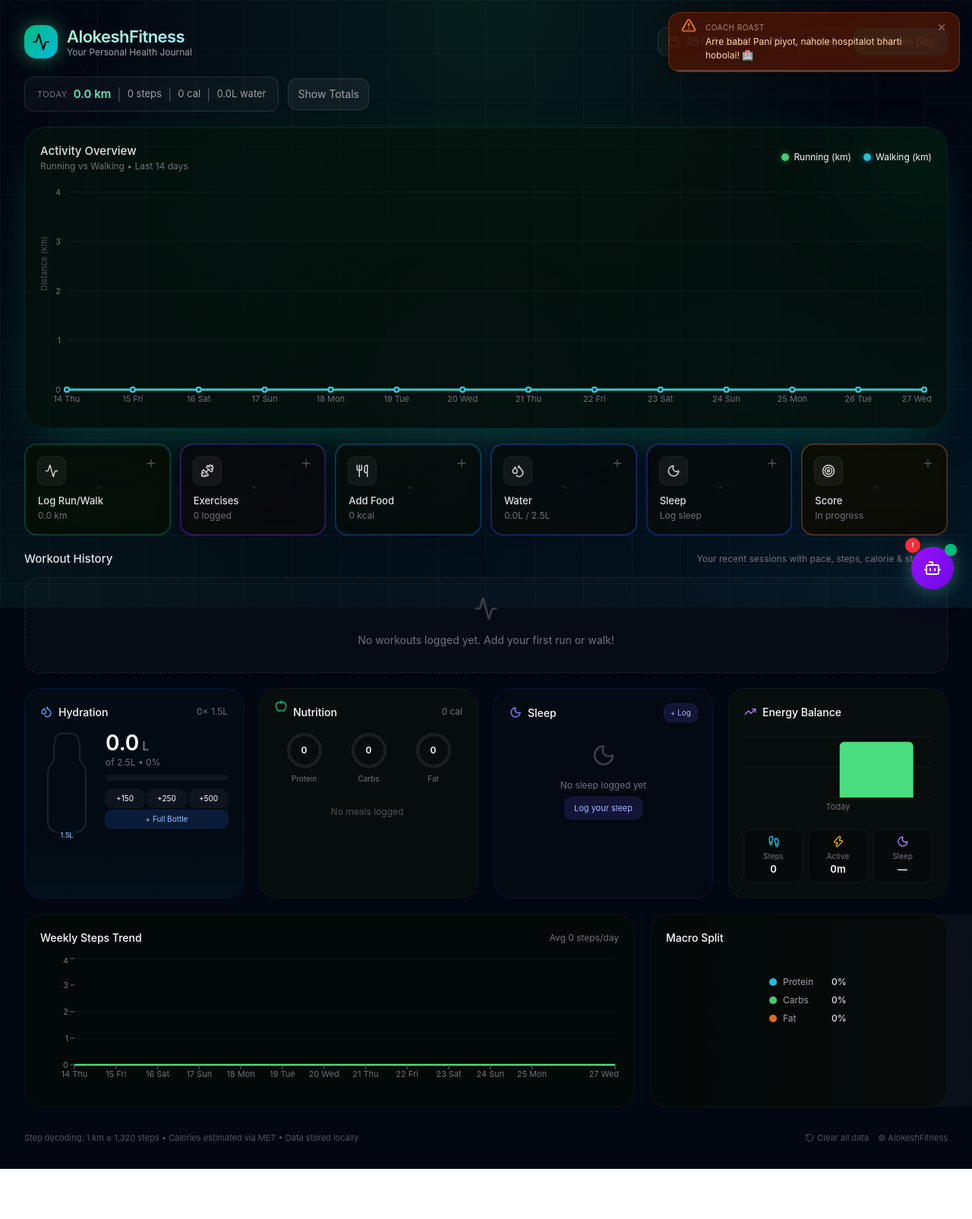
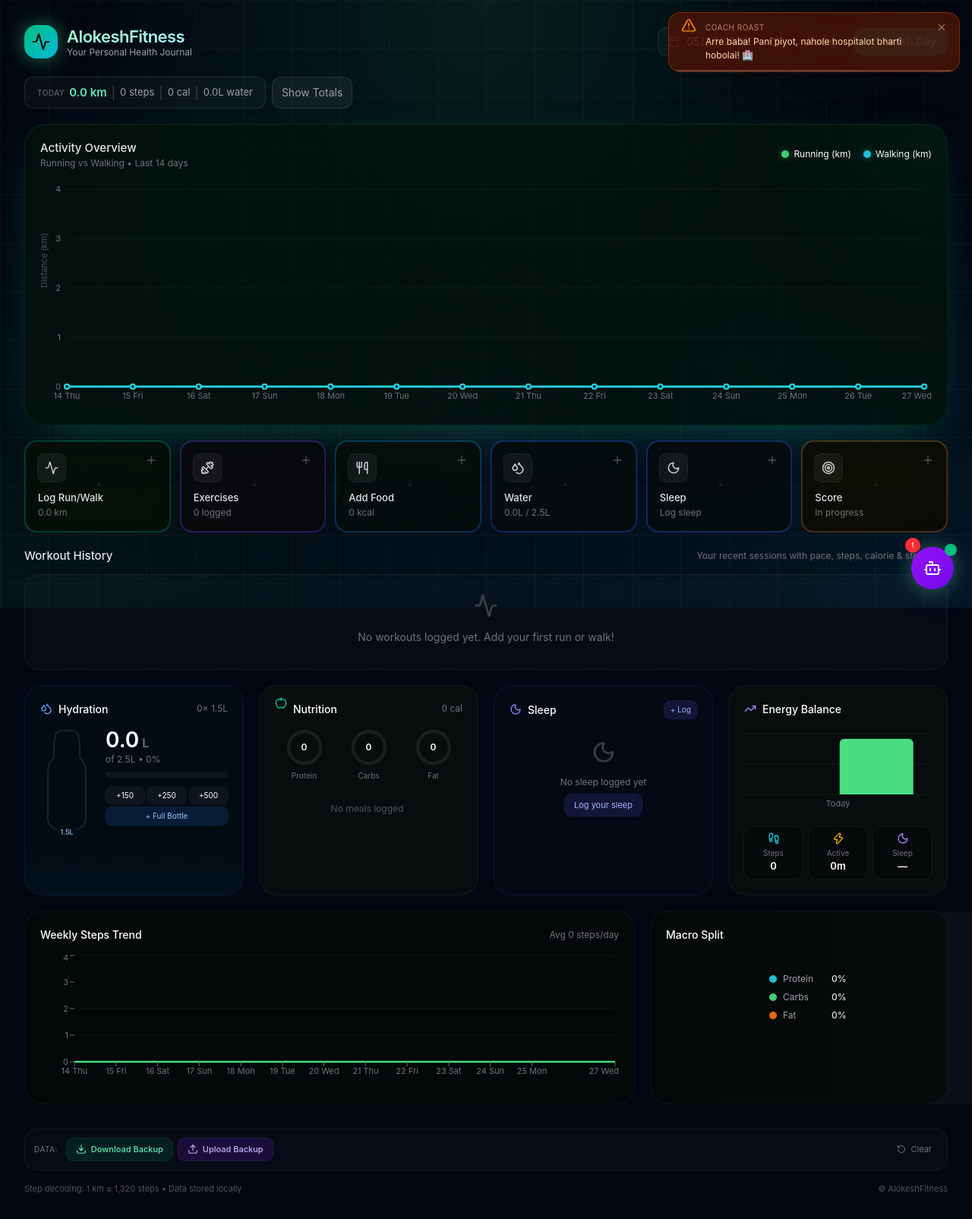
Before and after one commit to Alokesh13/fitness, a React (Vite) app: page / in a window 1280 px wide. Shown: the top 1605 px of the page at 76% size. Before the commit the page ends 1539 px from the top, so only its background shows below. Built offline with nearby package versions, Linux system fonts and the light colour scheme.

Commit message:
Implement data import/export features
Add import and export functionality for journal data

```diff
--- a/src/App.tsx
+++ b/src/App.tsx
@@ -4,9 +4,9 @@ import {
   Pie, PieChart, RadialBar, RadialBarChart, ResponsiveContainer, Tooltip, XAxis, YAxis
 } from "recharts";
 import {
-  Activity, Apple, Award, Beef, Calendar, Check, Droplets, Dumbbell, Edit2, Flame,
+  Activity, AlertCircle, Apple, Award, Beef, Calendar, Check, Download, Droplets, Dumbbell, Edit2, Flame,
   Footprints, Heart, Moon, Plus, RotateCcw, Save, Sun, Target, Trash2, TrendingUp,
-  Utensils, Watch, X, Zap
+  Upload, Utensils, Watch, X, Zap
 } from "lucide-react";
 import AICoach from "./AICoach";
 
@@ -136,7 +136,56 @@ export default function App() {
   const [waterPop, setWaterPop] = useState(false);
   const [coachNotif, setCoachNotif] = useState<string | null>(null);
   const [showStats, setShowStats] = useState(false);
+  const [showImport, setShowImport] = useState(false);
+  const [importMsg, setImportMsg] = useState<{ text: string; type: "success" | "error" } | null>(null);
+  const fileInputRef = useRef<HTMLInputElement>(null);
   const notifCounter = useRef(0);
+
+  const handleDownload = () => {
+    const payload = {
+      version: 1,
+      exportedAt: new Date().toISOString(),
+      app: "AlokeshFitness",
+      data: journal,
+    };
+    const data = JSON.stringify(payload, null, 2);
+    const blob = new Blob([data], { type: "application/json" });
+    const url = URL.createObjectURL(blob);
+    const a = document.createElement("a");
+    a.href = url;
+    a.download = `alokesh-fitness-backup-${todayISO()}.json`;
+    document.body.appendChild(a);
+    a.click();
+    document.body.removeChild(a);
+    URL.revokeObjectURL(url);
+    setImportMsg({ text: `Bhal! ${Object.keys(journal).length} din-ta data download korli! 💾`, type: "success" });
+    setTimeout(() => setImportMsg(null), 4000);
+  };
+
+  const handleUpload = (e: React.ChangeEvent<HTMLInputElement>) => {
+    const file = e.target.files?.[0];
+    if (!file) return;
+    const reader = new FileReader();
+    reader.onload = (ev) => {
+      try {
+        const raw = ev.target?.result as string;
+        const parsed = JSON.parse(raw);
+        const data = parsed.data ?? parsed;
+        if (typeof data !== "object" || data === null) throw new Error("Invalid");
+        setJournal(data);
+        setShowImport(false);
+        setImportMsg({ text: `✅ Bhal korli! ${Object.keys(data).length} din-ta data import korli!`, type: "success" });
+        setTimeout(() => setImportMsg(null), 4000);
+      } catch {
+        setImportMsg({ text: `❌ Boka file! Valid AlokeshFitness backup nao. Try again.`, type: "error" });
+        setTimeout(() => setImportMsg(null), 4000);
+      }
+    };
+    reader.readAsText(file);
+    if (fileInputRef.current) fileInputRef.current.value = "";
+  };
+
+  const dayCount = Object.keys(journal).length;
 
   const triggerCoachNotif = useCallback((event: string) => {
     notifCounter.current += 1;
@@ -263,9 +312,9 @@ export default function App() {
         <div className="absolute bottom-[20%] left-[40%] h-56 w-56 rounded-full bg-violet-500/4 blur-[70px] anim-float delay-500" />
       </div>
 
-      <div className="relative mx-auto max-w-[1440px] px-4 py-6 lg:px-8 lg:py-8">
+      <div className="relative mx-auto max-w-[1440px] px-3 sm:px-4 py-4 sm:py-6 lg:px-8 lg:py-8">
         {/* Header */}
-        <div className="mb-6 flex flex-wrap items-center justify-between gap-4 anim-fade-down">
+        <div className="mb-4 sm:mb-6 flex flex-wrap items-center justify-between gap-3 anim-fade-down">
           <div className="flex items-center gap-3">
             <div className="relative">
               <div className="absolute -inset-1 rounded-2xl bg-emerald-500/20 blur-xl anim-breathe" />
@@ -274,8 +323,8 @@ export default function App() {
               </div>
             </div>
             <div>
-              <h1 className="text-[22px] font-semibold tracking-tight bg-gradient-to-r from-white via-emerald-200 to-cyan-200 bg-clip-text text-transparent anim-gradient-shift" style={{ backgroundSize: "200% 200%" }}>AlokeshFitness</h1>
-              <p className="text-xs text-zinc-400 -mt-1">Your Personal Health Journal</p>
+              <h1 className="text-[18px] sm:text-[22px] font-semibold tracking-tight bg-gradient-to-r from-white via-emerald-200 to-cyan-200 bg-clip-text text-transparent anim-gradient-shift" style={{ backgroundSize: "200% 200%" }}>AlokeshFitness</h1>
+              <p className="text-[10px] sm:text-xs text-zinc-400 -mt-1">Your Personal Health Journal</p>
             </div>
           </div>
           <div className="flex items-center gap-2">
@@ -300,15 +349,15 @@ export default function App() {
 
         {/* Today's Summary Bar — always visible */}
         <div className="mb-5 anim-fade-up delay-75">
-          <div className="flex flex-wrap items-center gap-3">
-            <div className="flex items-center gap-2 rounded-xl border border-white/10 bg-white/[0.03] px-4 py-2.5 backdrop-blur">
-              <span className="text-[11px] uppercase tracking-wider text-zinc-500">Today</span>
-              <span className="text-[15px] font-semibold text-emerald-300">{totals.totalKm.toFixed(1)} km</span>
-              <span className="text-zinc-600">|</span>
-              <span className="text-[13px] text-zinc-400">{totals.steps.toLocaleString()} steps</span>
-              <span className="text-zinc-600">|</span>
-              <span className="text-[13px] text-zinc-400">{totals.caloriesIn} cal</span>
-              <span className="text-zinc-600">|</span>
+          <div className="flex flex-wrap items-center gap-2">
+            <div className="flex items-center gap-1.5 rounded-xl border border-white/10 bg-white/[0.03] px-3 sm:px-4 py-2 backdrop-blur">
+              <span className="text-[10px] uppercase tracking-wider text-zinc-500">Today</span>
+              <span className="text-[14px] sm:text-[15px] font-semibold text-emerald-300">{totals.totalKm.toFixed(1)} km</span>
+              <span className="text-zinc-700">|</span>
+              <span className="text-[12px] sm:text-[13px] text-zinc-400">{totals.steps.toLocaleString()} steps</span>
+              <span className="text-zinc-700">|</span>
+              <span className="text-[12px] sm:text-[13px] text-zinc-400">{totals.caloriesIn} cal</span>
+              <span className="text-zinc-700">|</span>
               <span className="text-[13px] text-zinc-400">{(totals.waterMl/1000).toFixed(1)}L water</span>
             </div>
             <button onClick={() => setShowStats(!showStats)} className={`rounded-xl border px-3 py-2.5 text-sm transition active:scale-95 ${showStats ? "border-emerald-500/30 bg-emerald-500/10 text-emerald-300" : "border-white/10 bg-white/5 text-zinc-400 hover:bg-white/10 hover:text-zinc-300"}`}>
@@ -381,7 +430,7 @@ export default function App() {
 
           {/* Quick Log */}
           <div className="col-span-12 anim-fade-up delay-300">
-            <div className="grid grid-cols-3 md:grid-cols-6 gap-3">
+            <div className="grid grid-cols-2 sm:grid-cols-3 lg:grid-cols-6 gap-2 sm:gap-3">
               {[
                 { k: "workout", label: "Log Run/Walk", icon: Activity, desc: `${totals.totalKm.toFixed(1)} km`, color: "from-emerald-600/20 to-green-600/20 hover:from-emerald-600/30 hover:to-green-600/30 border-emerald-500/20" },
                 { k: "exercise", label: "Exercises", icon: Dumbbell, desc: `${day.exercises.length} logged`, color: "from-violet-600/20 to-purple-600/20 hover:from-violet-600/30 hover:to-purple-600/30 border-violet-500/20" },
@@ -394,16 +443,16 @@ export default function App() {
                   <div className="p1 bg-emerald-400 bottom-1/2 left-1/2" />
                   <div className="p2 bg-cyan-400 bottom-1/2 left-1/2" />
                   <div className="p3 bg-white bottom-1/2 left-1/2" />
-                  <div className="relative rounded-[15px] bg-[#050a05]/90 p-4 backdrop-blur-xl">
+                  <div className="relative rounded-[15px] bg-[#050a05]/90 p-3 sm:p-4 backdrop-blur-xl">
                     <div className="flex items-start justify-between">
-                      <div className="flex h-9 w-9 items-center justify-center rounded-lg bg-white/5 ring-1 ring-white/10 transition-transform group-hover:scale-110 group-hover:rotate-12 duration-300">
-                        <b.icon className="h-4.5 w-4.5 text-zinc-300" />
+                      <div className="flex h-8 w-8 sm:h-9 sm:w-9 items-center justify-center rounded-lg bg-white/5 ring-1 ring-white/10 transition-transform group-hover:scale-110 group-hover:rotate-12 duration-300">
+                        <b.icon className="h-4 w-4 sm:h-4.5 sm:w-4.5 text-zinc-300" />
                       </div>
-                      <Plus className="h-4 w-4 text-zinc-600 transition-all group-hover:text-zinc-400 group-hover:rotate-90 duration-300" />
+                      <Plus className="h-3.5 w-3.5 sm:h-4 sm:w-4 text-zinc-600 transition-all group-hover:text-zinc-400 group-hover:rotate-90 duration-300" />
                     </div>
-                    <div className="mt-3 text-left">
-                      <div className="text-[13px] font-medium text-zinc-200">{b.label}</div>
-                      <div className="text-xs text-zinc-500 mt-0.5">{b.desc}</div>
+                    <div className="mt-2 sm:mt-3 text-left">
+                      <div className="text-[12px] sm:text-[13px] font-medium text-zinc-200">{b.label}</div>
+                      <div className="text-[10px] sm:text-xs text-zinc-500 mt-0.5">{b.desc}</div>
                     </div>
                   </div>
                 </button>
@@ -419,7 +468,7 @@ export default function App() {
             </div>
             <div className="grid grid-cols-1 md:grid-cols-2 xl:grid-cols-4 gap-3.5">
               {day.workouts.slice(0, 8).map((w, idx) => (
-                <div key={w.id} className="group relative overflow-hidden rounded-[20px] border border-white/5 bg-[#07110a]/70 p-4 backdrop-blur-xl transition-all hover:border-emerald-500/20 hover:bg-[#0a170e]/80 card-hover anim-slide-up" style={{ animationDelay: `${450 + idx * 100}ms` }}>
+                <div key={w.id} className="group relative overflow-hidden rounded-[20px] border border-white/5 bg-[#07110a]/70 p-3 sm:p-4 backdrop-blur-xl transition-all hover:border-emerald-500/20 hover:bg-[#0a170e]/80 card-hover anim-slide-up" style={{ animationDelay: `${450 + idx * 100}ms` }}>
                   <div className="absolute -right-10 -top-10 h-32 w-32 rounded-full bg-emerald-500/5 blur-2xl transition-all duration-500 group-hover:bg-emerald-500/10 group-hover:scale-125" />
                   <div className="relative">
                     <div className="flex items-start justify-between">
@@ -726,11 +775,71 @@ export default function App() {
           </div>
         </div>
 
+        {/* Import feedback banner */}
+        {importMsg && (
+          <div className={`fixed top-4 left-1/2 -translate-x-1/2 z-[55] max-w-md px-4 anim-fade-down`}>
+            <div className={`rounded-2xl px-4 py-2.5 text-[12px] font-medium shadow-2xl ring-1 backdrop-blur-xl ${
+              importMsg.type === "success"
+                ? "bg-emerald-950/95 text-emerald-200 ring-emerald-500/30"
+                : "bg-red-950/95 text-red-200 ring-red-500/30"
+            }`}>{importMsg.text}</div>
+          </div>
+        )}
+
+        {/* Hidden file input */}
+        <input ref={fileInputRef} type="file" accept="application/json,.json" className="hidden" onChange={handleUpload} />
+
+        {/* Import Confirmation Modal */}
+        {showImport && (
+          <div className="fixed inset-0 z-50 grid place-items-center bg-black/70 p-4 backdrop-blur-xl anim-overlay">
+            <div className="relative w-full max-w-sm overflow-hidden rounded-[24px] border border-amber-500/20 bg-[#120a08]/95 shadow-2xl anim-modal">
+              <div className="absolute -top-24 -right-24 h-48 w-48 rounded-full bg-amber-500/10 blur-3xl anim-breathe" />
+              <div className="relative p-6">
+                <div className="flex items-start gap-3 mb-4">
+                  <div className="flex h-10 w-10 items-center justify-center rounded-xl bg-amber-500/15 ring-1 ring-amber-500/30 flex-shrink-0">
+                    <AlertCircle className="h-5 w-5 text-amber-400" />
+                  </div>
+                  <div>
+                    <h3 className="text-[15px] font-semibold text-white">Confirm Import</h3>
+                    <p className="text-xs text-zinc-400 mt-1">BOKACHODA! This will REPLACE all your current data with the backup file.</p>
+                  </div>
+                </div>
+                <div className="rounded-xl bg-black/30 p-3 ring-1 ring-white/5 text-[11px] text-zinc-300 mb-4">
+                  <div className="flex justify-between py-1"><span className="text-zinc-500">Current days:</span><span className="font-semibold">{dayCount}</span></div>
+                  <div className="border-t border-white/5 my-1" />
+                  <p className="text-amber-300">⚠️ Your current {dayCount} days will be lost. Make sure you want this!</p>
+                </div>
+                <div className="flex gap-2">
+                  <button onClick={() => { setShowImport(false); }} className="flex-1 rounded-xl bg-white/5 py-2.5 text-[13px] text-zinc-300 hover:bg-white/10 transition ring-1 ring-white/10 active:scale-95">
+                    Cancel
+                  </button>
+                  <button onClick={() => fileInputRef.current?.click()} className="flex-1 rounded-xl bg-gradient-to-r from-amber-600 to-orange-600 py-2.5 text-[13px] font-semibold text-black hover:from-amber-500 hover:to-orange-500 transition active:scale-95">
+                    Yes, Replace
+                  </button>
+                </div>
+              </div>
+            </div>
+          </div>
+        )}
+
         {/* Footer */}
-        <div className="mt-8 flex items-center justify-between text-[11px] text-zinc-600 anim-fade-up delay-1000">
-          <div>Step decoding: 1 km ≈ 1,320 steps • Calories estimated via MET • Data stored locally</div>
-          <div className="flex items-center gap-3">
-            <button onClick={() => { localStorage.removeItem(STORAGE_KEY); location.reload(); }} className="hover:text-zinc-400 flex items-center gap-1 transition active:scale-95"><RotateCcw className="h-3 w-3" /> Clear all data</button>
+        <div className="mt-8 space-y-4 anim-fade-up delay-1000">
+          {/* Data management bar */}
+          <div className="flex flex-wrap items-center gap-2 rounded-2xl border border-white/5 bg-white/[0.02] p-3">
+            <span className="text-[10px] uppercase tracking-wider text-zinc-500 mr-1">Data:</span>
+            <button onClick={handleDownload} className="btn-ripple flex items-center gap-1.5 rounded-lg bg-emerald-600/15 px-3 py-1.5 text-[11px] font-medium text-emerald-300 ring-1 ring-emerald-500/20 transition hover:bg-emerald-600/25 active:scale-95">
+              <Download className="h-3.5 w-3.5" /> Download Backup
+            </button>
+            <button onClick={() => setShowImport(true)} className="btn-ripple flex items-center gap-1.5 rounded-lg bg-violet-600/15 px-3 py-1.5 text-[11px] font-medium text-violet-300 ring-1 ring-violet-500/20 transition hover:bg-violet-600/25 active:scale-95">
+              <Upload className="h-3.5 w-3.5" /> Upload Backup
+            </button>
+            <div className="flex-1" />
+            <button onClick={() => { localStorage.removeItem(STORAGE_KEY); location.reload(); }} className="flex items-center gap-1.5 rounded-lg px-2 py-1.5 text-[11px] text-zinc-500 hover:text-red-400 hover:bg-red-500/10 transition active:scale-95">
+              <RotateCcw className="h-3 w-3" /> Clear
+            </button>
+          </div>
+          <div className="flex items-center justify-between text-[11px] text-zinc-600">
+            <div>Step decoding: 1 km ≈ 1,320 steps • Data stored locally</div>
             <span>© AlokeshFitness</span>
           </div>
         </div>
@@ -814,15 +923,15 @@ export default function App() {
 
 function Modal({ title, children, onClose }: { title: string; children: React.ReactNode; onClose: () => void }) {
   return (
-    <div className="fixed inset-0 z-50 grid place-items-center bg-black/70 p-4 backdrop-blur-xl anim-overlay">
-      <div className="relative w-full max-w-lg overflow-hidden rounded-[24px] border border-white/10 bg-[#070e07]/90 shadow-2xl anim-modal max-h-[85vh] flex flex-col">
+    <div className="fixed inset-0 z-50 grid place-items-end sm:place-items-center bg-black/70 p-0 sm:p-4 backdrop-blur-xl anim-overlay">
+      <div className="relative w-full sm:max-w-lg overflow-hidden sm:rounded-[24px] rounded-t-[24px] border border-white/10 bg-[#070e07]/95 shadow-2xl anim-modal max-h-[90vh] sm:max-h-[85vh] flex flex-col">
         <div className="absolute -top-24 -right-24 h-48 w-48 rounded-full bg-emerald-500/10 blur-3xl anim-breathe" />
         <div className="absolute -bottom-16 -left-16 h-32 w-32 rounded-full bg-cyan-500/8 blur-2xl anim-breathe delay-500" />
-        <div className="relative flex items-center justify-between border-b border-white/5 px-5 py-3.5 flex-shrink-0">
-          <h3 className="text-[15px] font-medium">{title}</h3>
+        <div className="relative flex items-center justify-between border-b border-white/5 px-4 sm:px-5 py-3 flex-shrink-0">
+          <h3 className="text-[14px] sm:text-[15px] font-medium">{title}</h3>
           <button onClick={onClose} className="rounded-lg p-1.5 text-zinc-500 hover:bg-white/5 hover:text-zinc-300 transition hover:rotate-90 duration-300"><X className="h-4 w-4" /></button>
         </div>
-        <div className="relative p-5 overflow-auto">{children}</div>
+        <div className="relative p-4 sm:p-5 overflow-auto">{children}</div>
       </div>
     </div>
   );
```
